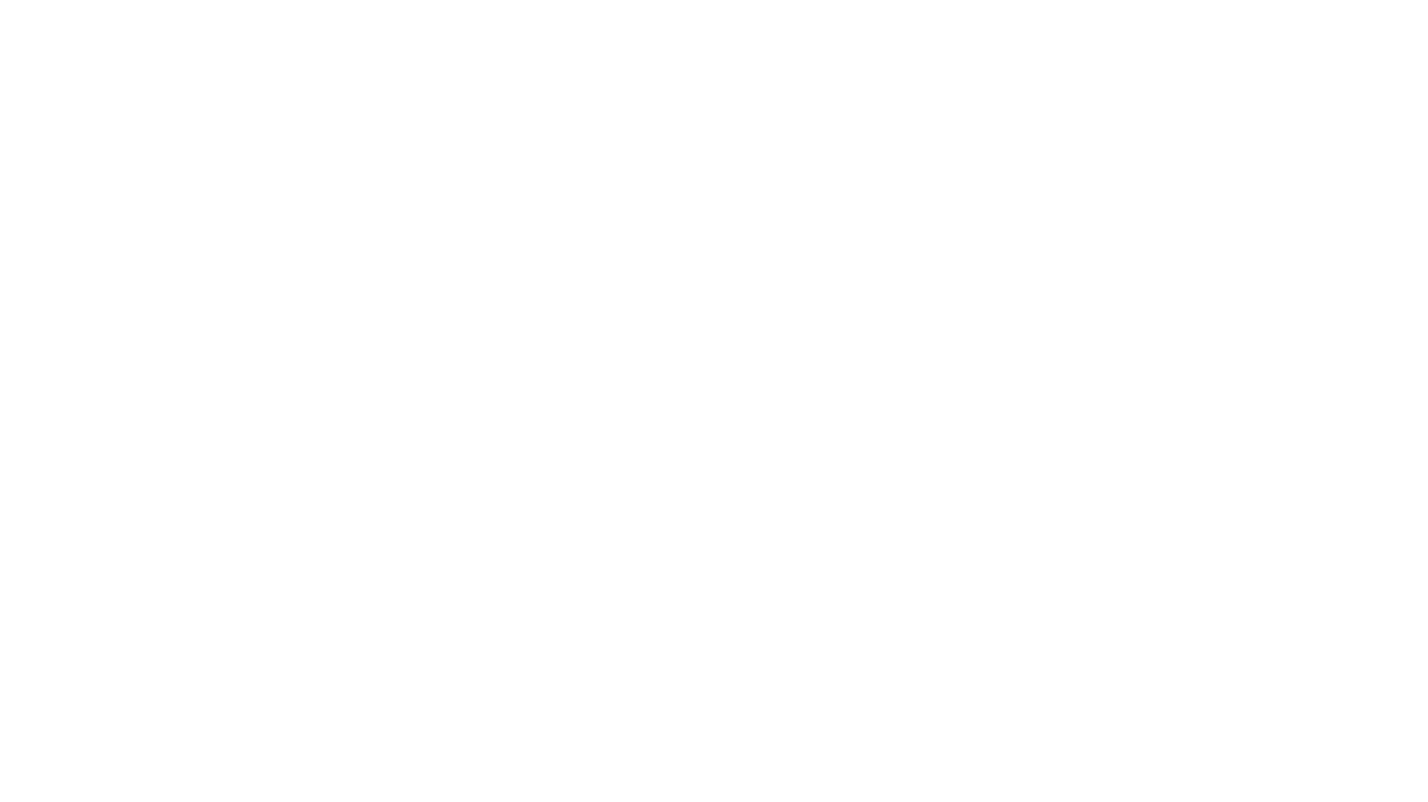
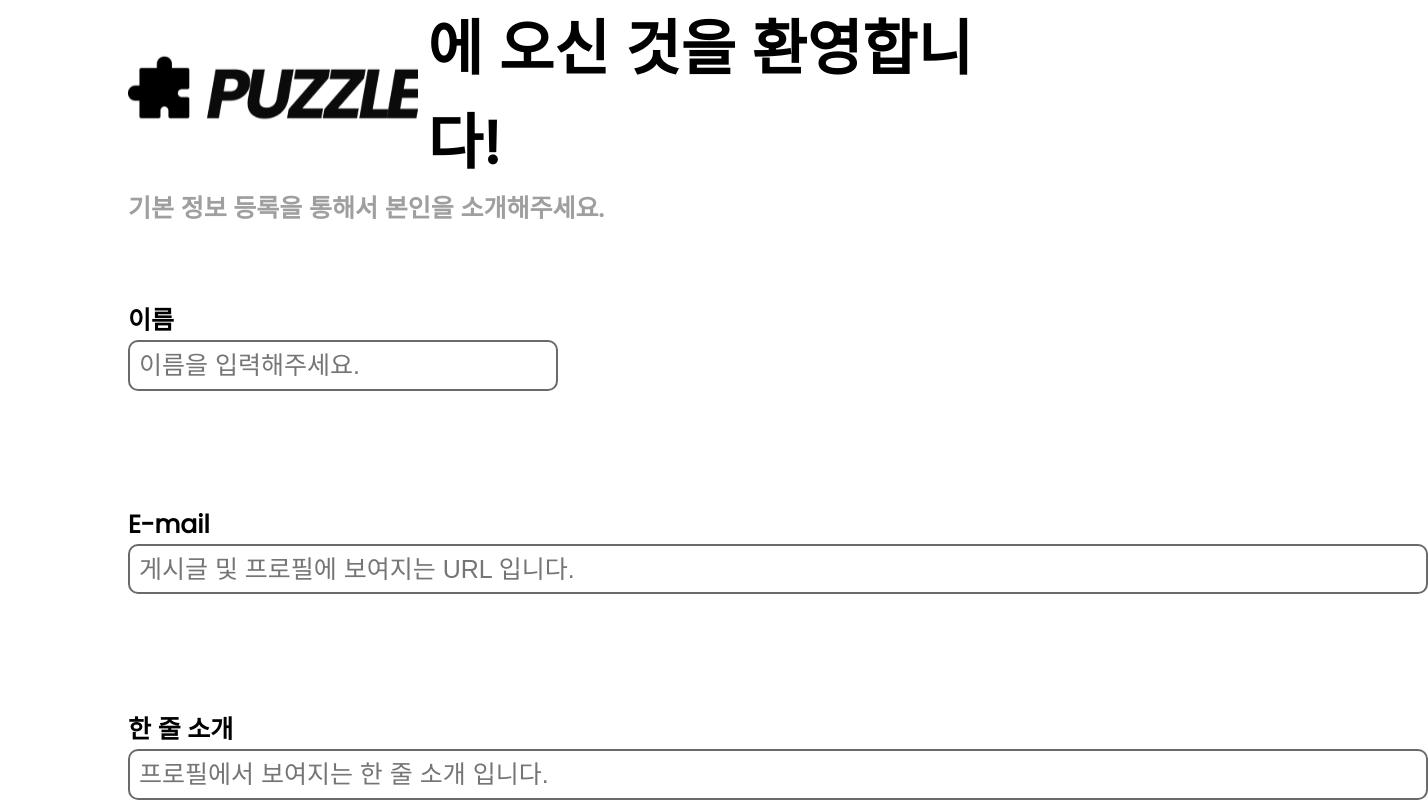
Before and after one commit to Frame-in-Puzzle/Puzzle-Front, a React (Create React App) app: page /signup in a window 1280 px wide. Before the commit this address had no page. Shown: the top 802 px of the page, 1428 px wide, since content can reach past the window. Built offline with nearby package versions, Linux system fonts and the light colour scheme; a web font is replaced by a local one.

Commit message:
add : SignUpPage 작업 (태그조회 제외)

```diff
--- a/src/App.tsx
+++ b/src/App.tsx
@@ -8,7 +8,7 @@ import { ProfileCheckPage } from "./Pages";
 import Profilepage from "./Pages/Profilepage/Profilepage";
 import TestPage from "./Pages/TestPage/TestPage";
 import WritePage from "./Pages/WritePage/WritePage";
-import { DetailPage } from "./Pages";
+import { DetailPage, SignUpPage } from "./Pages";
 
 function App() {
   return (
@@ -23,6 +23,7 @@ function App() {
             <Route path="/profile" element={<Profilepage />} />
             <Route path="/write" element={<WritePage />} />
             <Route path="/detail" element={<DetailPage />} />
+            <Route path="/signup" element={<SignUpPage />} />
           </Routes>
         </ThemeProvider>
       </BrowserRouter>
--- /dev/null
+++ b/src/Pages/SignUpPage/SignUpPage.tsx
@@ -0,0 +1,16 @@
+/** @jsxImportSource @emotion/react */
+import React from "react";
+import { SignUpButton, SignUpInput, SignUpHeader } from "../../Components";
+import * as S from "./Style";
+
+const SignUpPage = () => {
+  return (
+    <div css={S.Positioner}>
+      <SignUpHeader />
+      <SignUpInput />
+      <SignUpButton />
+    </div>
+  );
+};
+
+export default SignUpPage;
--- /dev/null
+++ b/src/Pages/SignUpPage/Style.ts
@@ -0,0 +1,11 @@
+import { css } from "@emotion/react";
+import { theme } from "../../Styles/theme";
+
+export const Positioner = css`
+  width: 70%;
+  height: 1000px;
+  display: flex;
+  flex-direction: column;
+  justify-content: space-between;
+  margin-left: 10%;
+`;
--- a/src/Pages/index.ts
+++ b/src/Pages/index.ts
@@ -3,3 +3,4 @@ export { default as ProfilePage } from "./Profilepage/Profilepage";
 export { default as WritePage } from "./WritePage/WritePage";
 export { default as MainPage } from "./Mainpage/Mainpage";
 export { default as DetailPage } from "./DetailPage/DetailPage";
+export { default as SignUpPage } from "./SignUpPage/SignUpPage";
```
